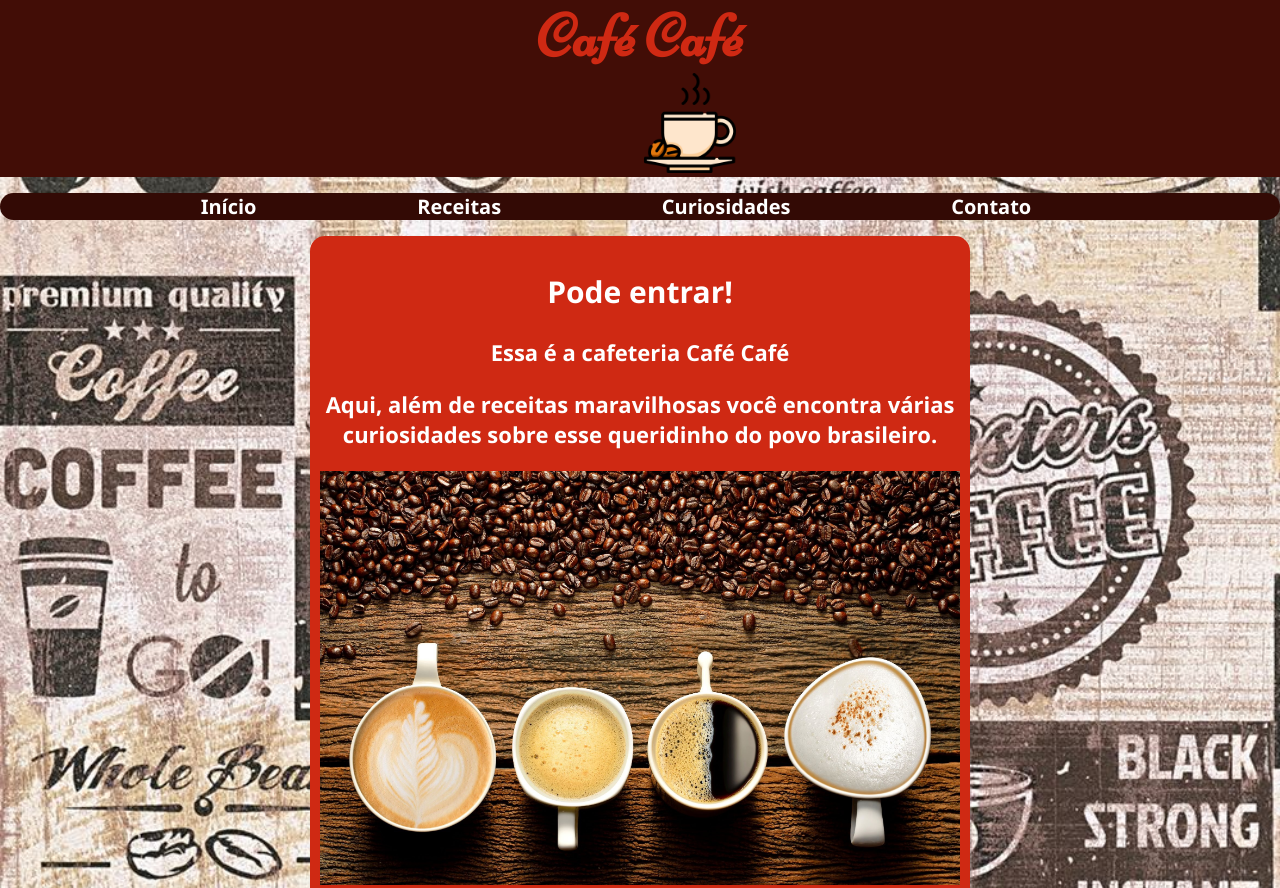
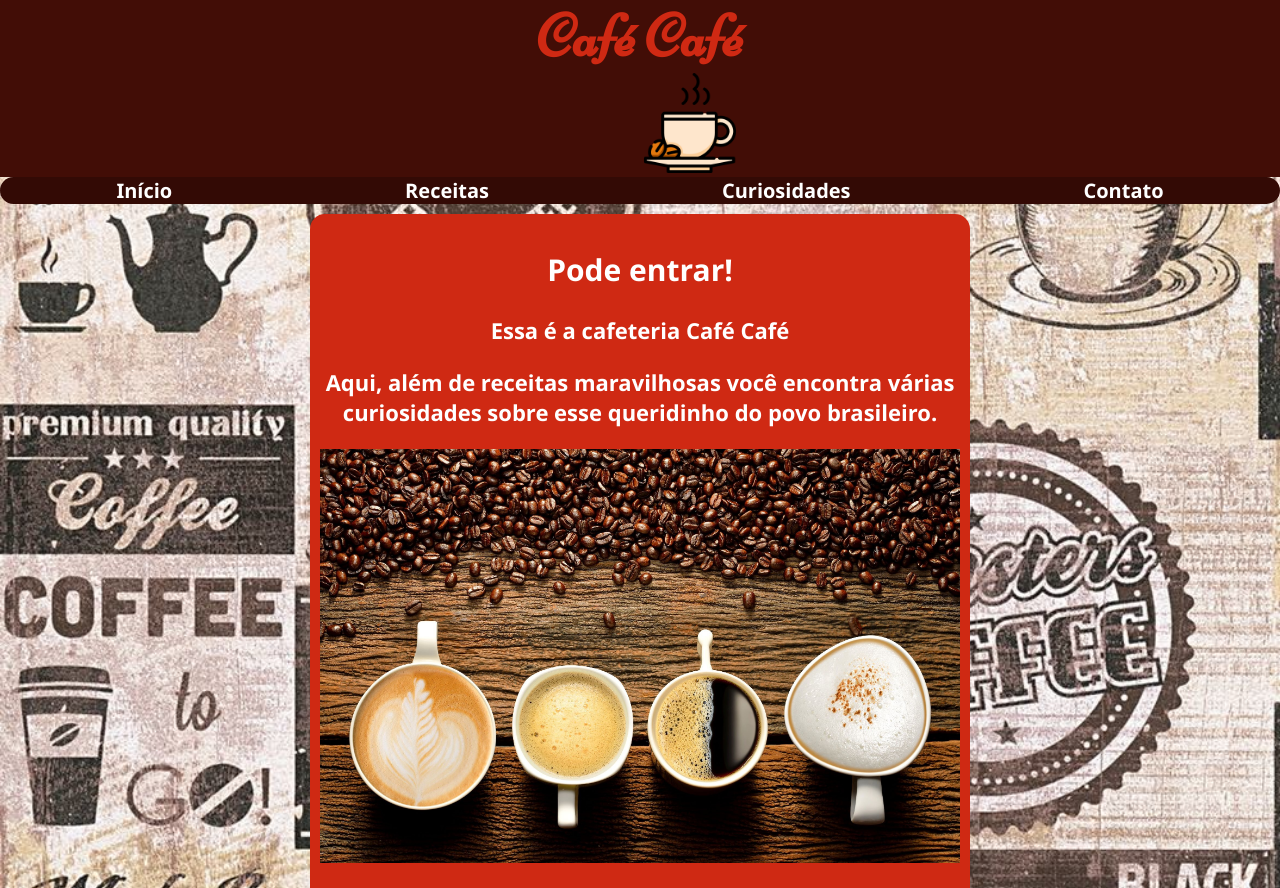
Before and after one commit to samujenkins/Caf-caf-, a plain HTML site: page index.html in a window 1280 px wide. Shown: the top 888 px of the page. Drawn offline with Linux system fonts and the light colour scheme.

Commit message:
Update estilo.css

```diff
--- a/estilo.css
+++ b/estilo.css
@@ -5,11 +5,11 @@
     --cor04:#4F1007;
     --cor05:#330A05;
 }
+html{
+        min-width: 320px;
+}
 body{
-     margin: 0px;
-     min-width: 300px;
-    max-width: 100vw;
-    max-height: 100vh;
+    margin: 0px;
     background-image: url('imagens/background01.jpg');
     background-position: center center;
     background-size: cover;
@@ -39,12 +39,13 @@ color:white;
 border-radius: 15px;
 margin-bottom: 10px;
 }
+nav > ul{
+    margin: 0px;
+    padding:0px;
+}
 .index{
-    width: 90%;
-    text-align: center;
-    display: flex;
-    justify-content: space-evenly;
-
+        display: flex;
+        justify-content: space-around;
 }
 
 
```
